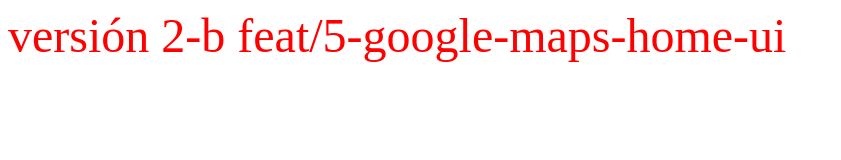
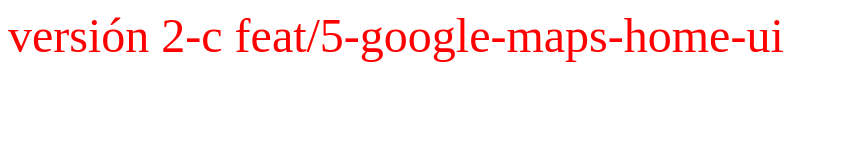
Before and after one commit to webmad0619/testing-branches, a plain HTML site: page index.html in a window 1280 px wide. Shown: the whole page, without its empty margins (0-841 px from the left). Drawn offline with Linux system fonts and the light colour scheme.

Commit message:
third commit

```diff
--- a/index.html
+++ b/index.html
@@ -8,6 +8,6 @@
     <link rel="stylesheet" href="./index.css">
 </head>
 <body>
-    versión 2-b feat/5-google-maps-home-ui
+    versión 2-c feat/5-google-maps-home-ui
 </body>
 </html>
```
